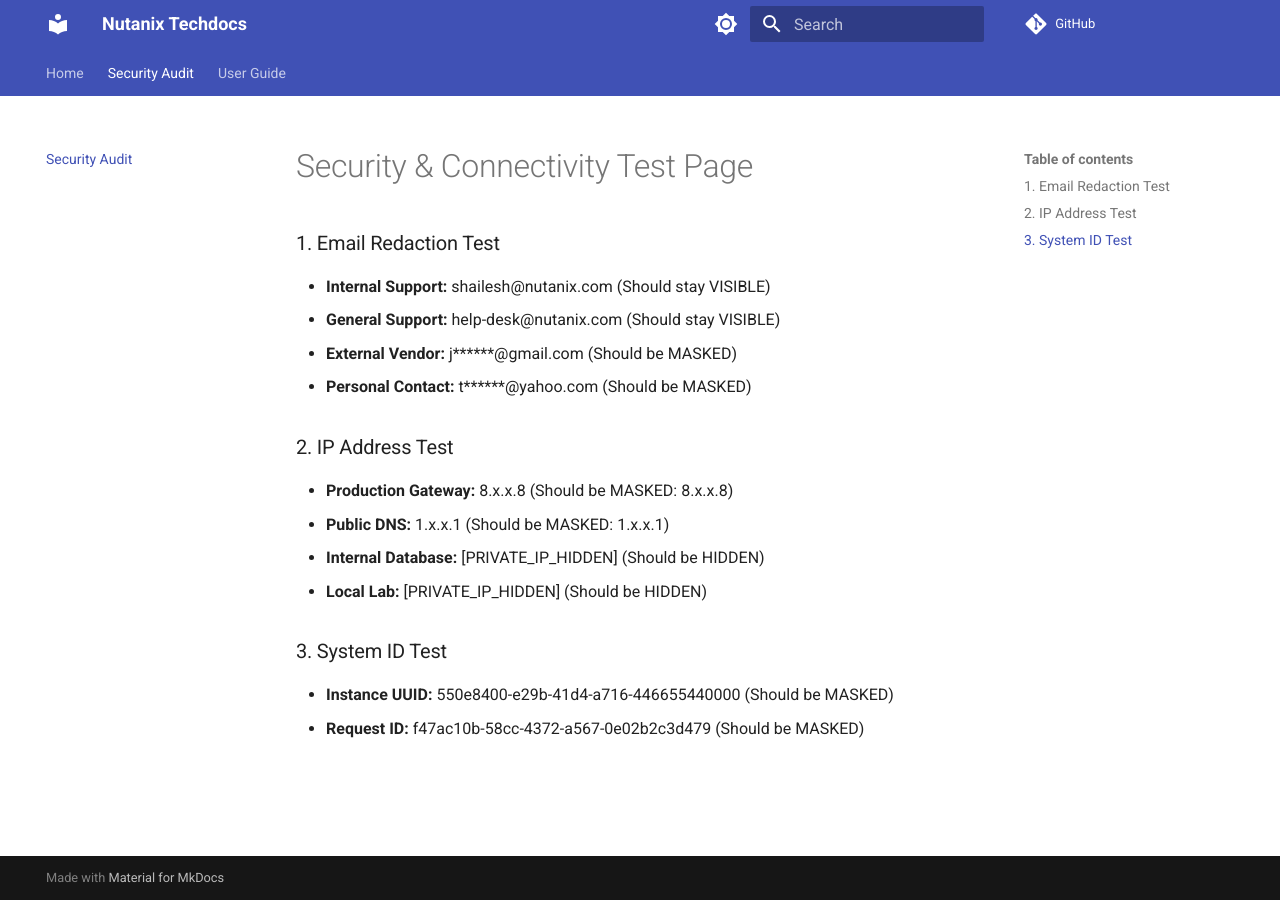
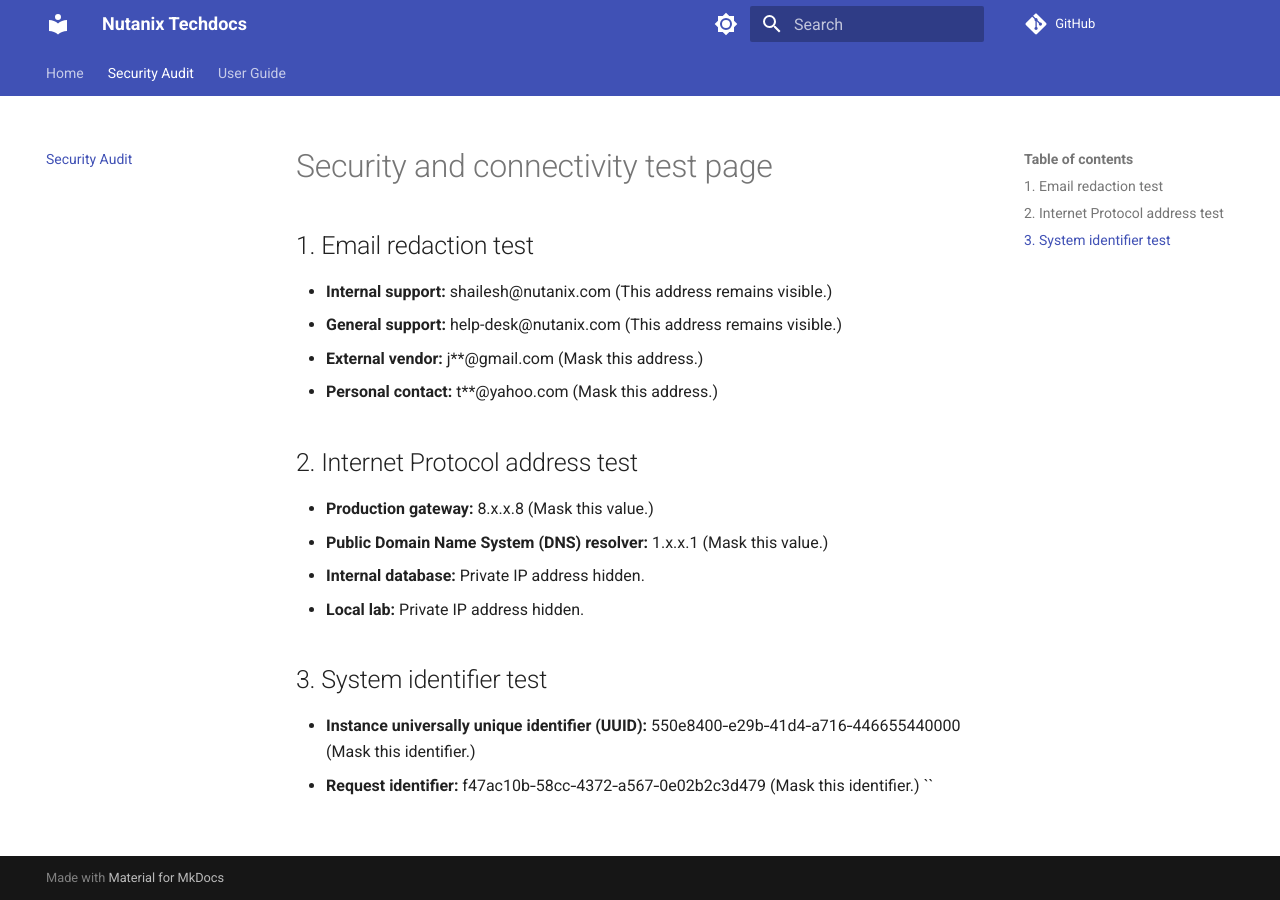
Before and after one commit to NutantShailesh/Techdocs, an MkDocs documentation site: the page built from docs/PII.md, in a window 1280 px wide. Built offline with MkDocs 1.6.1 and Material for MkDocs 9.7.7, drawn with Linux system fonts in a browser that asks for light colours; comment, search, counter and statistics services are not loaded.

Commit message:
new UUIDs

```diff
--- a/docs/PII.md
+++ b/docs/PII.md
@@ -1,17 +1,21 @@
-# Security & Connectivity Test Page
+# Security and connectivity test page
 
-### 1. Email Redaction Test
-- **Internal Support:** shailesh@nutanix.com (Should stay VISIBLE)
-- **General Support:** help-desk@nutanix.com (Should stay VISIBLE)
-- **External Vendor:** j******@gmail.com (Should be MASKED)
-- **Personal Contact:** t******@yahoo.com (Should be MASKED)
+## 1. Email redaction test
 
-### 2. IP Address Test
-- **Production Gateway:** 8.x.x.8 (Should be MASKED: 8.x.x.8)
-- **Public DNS:** 1.x.x.1 (Should be MASKED: 1.x.x.1)
-- **Internal Database:** [PRIVATE_IP_HIDDEN] (Should be HIDDEN)
-- **Local Lab:** [PRIVATE_IP_HIDDEN] (Should be HIDDEN)
+- **Internal support:** shailesh@nutanix.com (This address remains visible.)
+- **General support:** help-desk@nutanix.com (This address remains visible.)
+- **External vendor:** j**@gmail.com (Mask this address.)
+- **Personal contact:** t**@yahoo.com (Mask this address.)
 
-### 3. System ID Test
-- **Instance UUID:** 550e8400-e29b-41d4-a716-446655440000 (Should be MASKED)
-- **Request ID:** f47ac10b-58cc-4372-a567-0e02b2c3d479 (Should be MASKED)
+## 2. Internet Protocol address test
+
+- **Production gateway:** 8.x.x.8 (Mask this value.)
+- **Public Domain Name System (DNS) resolver:** 1.x.x.1 (Mask this value.)
+- **Internal database:** Private IP address hidden.
+- **Local lab:** Private IP address hidden.
+
+## 3. System identifier test
+
+- **Instance universally unique identifier (UUID):** 550e8400‑e29b‑41d4‑a716‑446655440000 (Mask this identifier.)
+- **Request identifier:** f47ac10b‑58cc‑4372‑a567‑0e02b2c3d479 (Mask this identifier.)
+``
--- a/scrub_docs.py
+++ b/scrub_docs.py
@@ -8,7 +8,7 @@ DOCS_DIR = 'docs'
 # Regex Patterns
 EMAIL_PATTERN = r'\b([a-zA-Z0-9_.+-]+)@([a-zA-Z0-9-]+\.[a-zA-Z0-9-.]+)\b'
 IP_PATTERN = r'\b(?:\d{1,3}\.){3}\d{1,3}\b'
-UUID_PATTERN = r'\b([0-9a-fA-F]{4})[0-9a-fA-F]{4}-[0-9a-fA-F]{4}-[0-9a-fA-F]{4}-[0-9a-fA-F]{4}-[0-9a-fA-F]{4}([0-9a-fA-F]{4})\b'
+UUID_PATTERN = r'\b([0-9a-fA-F]{4})[0-9a-fA-F]{4}-[0-9a-fA-F]{4}-[0-9a-fA-F]{4}-[0-9a-fA-F]{4}-[0-9a-fA-F]{8}([0-9a-fA-F]{4})\b'
 
 def handle_email(match):
     full_email = match.group(0)
```
